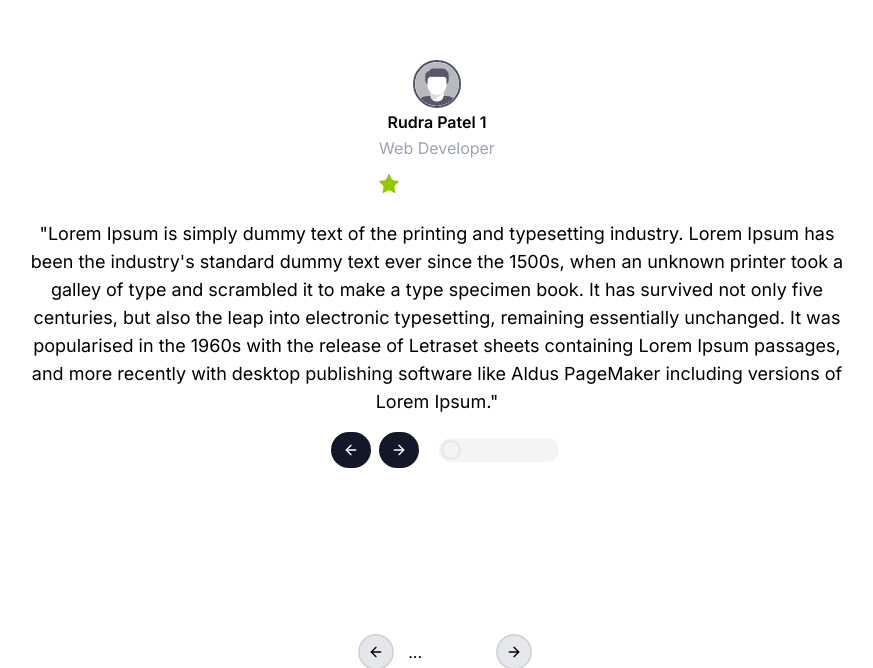
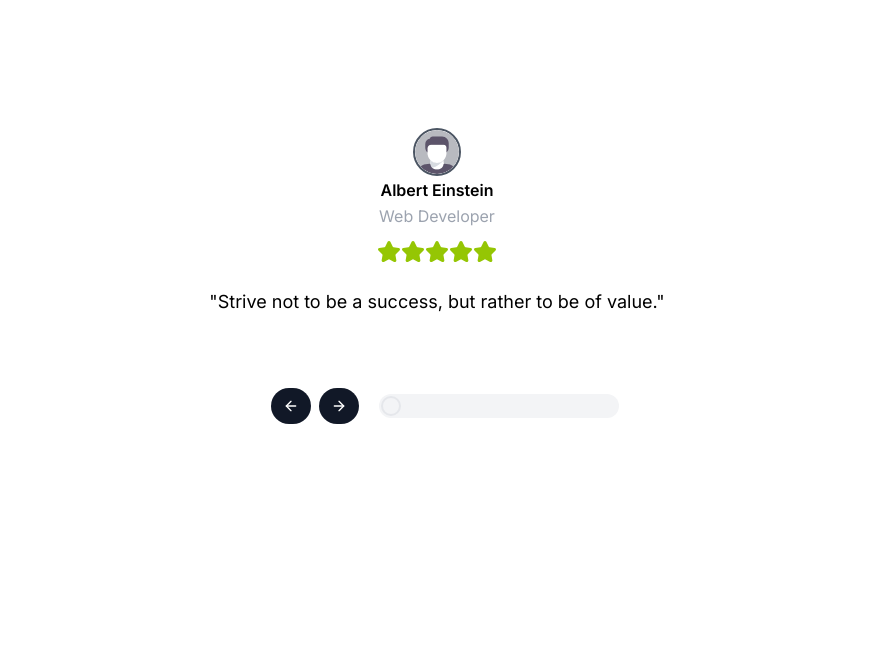
Before and after one commit to prudra2000/Velocify, a Next.js app: page / in a window 1280 px wide. Shown: the part 136-804 px from the top of the page, without its empty margins (195-1068 px from the left). Built offline with nearby package versions, Linux system fonts and the light colour scheme.

Commit message:
made carousel component

```diff
--- /dev/null
+++ b/public/sampleData.json
@@ -0,0 +1,64 @@
+{
+  "testimonials": [
+    {
+      "testimony": "Strive not to be a success, but rather to be of value.",
+      "author": "Albert Einstein",
+      "rating": 5,
+      "authorAvatar": "/avatar-svgrepo-com.svg"
+    },
+    {
+      "testimony": "You miss 100% of the shots you don’t take.",
+      "author": "Wayne Gretzky",
+      "rating": 4,
+      "authorAvatar": "/avatar-svgrepo-com.svg"
+    },
+    {
+      "testimony": "When everything seems to be going against you, remember that the airplane takes off against the wind, not with it.",
+      "author": "Henry Ford",
+      "rating": 4,
+      "authorAvatar": "/avatar-svgrepo-com.svg"
+    },
+    {
+      "testimony": "The best revenge is massive success.",
+      "author": "Frank Sinatra",
+      "rating": 5,
+      "authorAvatar": "/avatar-svgrepo-com.svg"
+    },
+    {
+      "testimony": "Your time is limited, so don’t waste it living someone else’s life.",
+      "author": "Steve Jobs",
+      "rating": 5,
+      "authorAvatar": "/avatar-svgrepo-com.svg"
+    },
+    {
+      "testimony": "I’ve learned that people will forget what you said, people will forget what you did, but people will never forget how you made them feel.",
+      "author": "Maya Angelou",
+      "rating": 5,
+      "authorAvatar": "/avatar-svgrepo-com.svg"
+    },
+    {
+      "testimony": "Twenty years from now you will be more disappointed by the things that you didn’t do than by the ones you did do, so throw off the bowlines, sail away from safe harbor, catch the trade winds in your sails. Explore, Dream, Discover.",
+      "author": "Mark Twain",
+      "rating": 4,
+      "authorAvatar": "/avatar-svgrepo-com.svg"
+    },
+    {
+      "testimony": "Life is 10% what happens to me and 90% of how I react to it.",
+      "author": "Charles Swindoll",
+      "rating": 3,
+      "authorAvatar": "/avatar-svgrepo-com.svg"
+    },
+    {
+      "testimony": "Life is what happens to you while you’re busy making other plans.",
+      "author": "John Lennon",
+      "rating": 4,
+      "authorAvatar": "/avatar-svgrepo-com.svg"
+    },
+    {
+      "testimony": "Winning isn’t everything, but wanting to win is.",
+      "author": "Vince Lombardi",
+      "rating": 4,
+      "authorAvatar": "/avatar-svgrepo-com.svg"
+    }
+  ]
+}
--- a/src/app/page.tsx
+++ b/src/app/page.tsx
@@ -1,63 +1,37 @@
-import { Button } from "@/components/button";
-import {
-  Testimonial,
-  TestimonialHeader,
-  TestimonialContent,
-  TestimonialFooter,
-} from "@/components/testimonial";
-import ReactDOM from "react-dom/client";
-import EmblaCarousel from "../components/emblaCarousel";
-import { EmblaOptionsType } from "embla-carousel";
-import { Carousel, CarouselContent, CarouselItem, CarouselNext, CarouselPrevious } from "@/components/carousel";
+"use client";
+import { useState, useEffect } from "react";
+import Carousel from "../components/carousel";
 
-const test = `"Lorem Ipsum is simply dummy text of the printing and typesetting
-            industry. Lorem Ipsum has been the industry's standard dummy text
-            ever since the 1500s, when an unknown printer took a galley of type
-            and scrambled it to make a type specimen book. It has survived not
-            only five centuries, but also the leap into electronic typesetting,
-            remaining essentially unchanged. It was popularised in the 1960s
-            with the release of Letraset sheets containing Lorem Ipsum passages,
-            and more recently with desktop publishing software like Aldus
-            PageMaker including versions of Lorem Ipsum."`;
 
-const OPTIONS: EmblaOptionsType = {};
-const SLIDE_COUNT = 5;
-const SLIDES = Array.from(Array(SLIDE_COUNT).keys()).map((index) => (
-  <Testimonial key={index} className="p-5">
-    <TestimonialHeader
-      name={`Rudra Patel ${index + 1}`}
-      secondaryInfo="Web Developer"
-      rating={index + 1}
-      starColor="#95c604"
-      avatarURL="/avatar-svgrepo-com.svg"
-    />
-    <TestimonialContent testimony={test} />
-  </Testimonial>
-));
+interface Testimonials {
+  author: string;
+  testimony: string;
+  rating: number;
+  authorAvatar: string;
+}
 
 export default function Home() {
-  const test = `"Lorem Ipsum is simply dummy text of the printing and typesetting
-            industry. Lorem Ipsum has been the industry's standard dummy text
-            ever since the 1500s, when an unknown printer took a galley of type
-            and scrambled it to make a type specimen book. It has survived not
-            only five centuries, but also the leap into electronic typesetting,
-            remaining essentially unchanged. It was popularised in the 1960s
-            with the release of Letraset sheets containing Lorem Ipsum passages,
-            and more recently with desktop publishing software like Aldus
-            PageMaker including versions of Lorem Ipsum."`;
+  const [testimonials, setTestimonials] = useState<Testimonials[]>([]);
+  const maxTestimonials = 10;
+
+  useEffect(() => {
+    const fetchTestimonials = async () => {
+      const response = await fetch("/sampleData.json");
+      const data = await response.json();
+      if (data.testimonials && data.testimonials.length > 0) {
+        setTestimonials(data.testimonials);
+      }
+    };
+
+    fetchTestimonials();
+  }, []);
+
   return (
     <main className="flex min-h-screen flex-col items-center justify-center">
       <div className="flex gap-2"></div>
-      <EmblaCarousel slides={SLIDES} options={OPTIONS} />
-      <Carousel>
-        <CarouselContent>
-          <CarouselItem>...</CarouselItem>
-          <CarouselItem>...</CarouselItem>
-          <CarouselItem>...</CarouselItem>
-        </CarouselContent>
-        <CarouselNext></CarouselNext>
-        <CarouselPrevious></CarouselPrevious>
-      </Carousel>
+      {testimonials.length > 0 && (
+        <Carousel testimonials={testimonials} maxTestimonials={maxTestimonials} looped={true} />
+      )}
     </main>
   );
 }
--- a/src/components/carousel.tsx
+++ b/src/components/carousel.tsx
@@ -1,262 +1,43 @@
-"use client"
+"use client";
+import {
+  Testimonial,
+  TestimonialHeader,
+  TestimonialContent,
+} from "@/components/testimonial";
+import EmblaCarousel from "../components/emblaCarousel";
+import { EmblaOptionsType } from "embla-carousel";
 
-import * as React from "react"
-import useEmblaCarousel, {
-  type UseEmblaCarouselType,
-} from "embla-carousel-react"
-import { ArrowLeft, ArrowRight } from "lucide-react"
-
-import { Button } from "../components/button"
-import { twMerge } from "tailwind-merge"
-
-type CarouselApi = UseEmblaCarouselType[1]
-type UseCarouselParameters = Parameters<typeof useEmblaCarousel>
-type CarouselOptions = UseCarouselParameters[0]
-type CarouselPlugin = UseCarouselParameters[1]
-
-type CarouselProps = {
-  opts?: CarouselOptions
-  plugins?: CarouselPlugin
-  orientation?: "horizontal" | "vertical"
-  setApi?: (api: CarouselApi) => void
+interface Testimonials {
+  author: string;
+  testimony: string;
+  rating: number;
+  authorAvatar: string;
 }
 
-type CarouselContextProps = {
-  carouselRef: ReturnType<typeof useEmblaCarousel>[0]
-  api: ReturnType<typeof useEmblaCarousel>[1]
-  scrollPrev: () => void
-  scrollNext: () => void
-  canScrollPrev: boolean
-  canScrollNext: boolean
-} & CarouselProps
-
-const CarouselContext = React.createContext<CarouselContextProps | null>(null)
-
-function useCarousel() {
-  const context = React.useContext(CarouselContext)
-
-  if (!context) {
-    throw new Error("useCarousel must be used within a <Carousel />")
-  }
-
-  return context
+interface CarouselProps {
+  testimonials: Testimonials[];
+  maxTestimonials: number;
+  looped?: boolean;
 }
 
-const Carousel = React.forwardRef<
-  HTMLDivElement,
-  React.HTMLAttributes<HTMLDivElement> & CarouselProps
->(
-  (
-    {
-      orientation = "horizontal",
-      opts,
-      setApi,
-      plugins,
-      className,
-      children,
-      ...props
-    },
-    ref
-  ) => {
-    const [carouselRef, api] = useEmblaCarousel(
-      {
-        ...opts,
-        axis: orientation === "horizontal" ? "x" : "y",
-      },
-      plugins
-    )
-    const [canScrollPrev, setCanScrollPrev] = React.useState(false)
-    const [canScrollNext, setCanScrollNext] = React.useState(false)
+const Carousel = ({ testimonials, maxTestimonials, looped }: CarouselProps) => {
+  const options: EmblaOptionsType = { loop: looped };
+  const SLIDES = testimonials
+    .slice(0, maxTestimonials)
+    .map((testimonialData, index) => (
+      <Testimonial key={index} className="p-5">
+        <TestimonialHeader
+          name={testimonialData.author}
+          secondaryInfo="Web Developer"
+          rating={testimonialData.rating}
+          starColor="#95c604"
+          avatarURL={testimonialData.authorAvatar}
+        />
+        <TestimonialContent testimony={testimonialData.testimony} />
+      </Testimonial>
+    ));
 
-    const onSelect = React.useCallback((api: CarouselApi) => {
-      if (!api) {
-        return
-      }
+  return <EmblaCarousel slides={SLIDES} options={options} />;
+};
 
-      setCanScrollPrev(api.canScrollPrev())
-      setCanScrollNext(api.canScrollNext())
-    }, [])
-
-    const scrollPrev = React.useCallback(() => {
-      api?.scrollPrev()
-    }, [api])
-
-    const scrollNext = React.useCallback(() => {
-      api?.scrollNext()
-    }, [api])
-
-    const handleKeyDown = React.useCallback(
-      (event: React.KeyboardEvent<HTMLDivElement>) => {
-        if (event.key === "ArrowLeft") {
-          event.preventDefault()
-          scrollPrev()
-        } else if (event.key === "ArrowRight") {
-          event.preventDefault()
-          scrollNext()
-        }
-      },
-      [scrollPrev, scrollNext]
-    )
-
-    React.useEffect(() => {
-      if (!api || !setApi) {
-        return
-      }
-
-      setApi(api)
-    }, [api, setApi])
-
-    React.useEffect(() => {
-      if (!api) {
-        return
-      }
-
-      onSelect(api)
-      api.on("reInit", onSelect)
-      api.on("select", onSelect)
-
-      return () => {
-        api?.off("select", onSelect)
-      }
-    }, [api, onSelect])
-
-    return (
-      <CarouselContext.Provider
-        value={{
-          carouselRef,
-          api: api,
-          opts,
-          orientation:
-            orientation || (opts?.axis === "y" ? "vertical" : "horizontal"),
-          scrollPrev,
-          scrollNext,
-          canScrollPrev,
-          canScrollNext,
-        }}
-      >
-        <div
-          ref={ref}
-          onKeyDownCapture={handleKeyDown}
-          className={twMerge("relative", className)}
-          role="region"
-          aria-roledescription="carousel"
-          {...props}
-        >
-          {children}
-        </div>
-      </CarouselContext.Provider>
-    )
-  }
-)
-Carousel.displayName = "Carousel"
-
-const CarouselContent = React.forwardRef<
-  HTMLDivElement,
-  React.HTMLAttributes<HTMLDivElement>
->(({ className, ...props }, ref) => {
-  const { carouselRef, orientation } = useCarousel()
-
-  return (
-    <div ref={carouselRef} className="overflow-hidden">
-      <div
-        ref={ref}
-        className={twMerge(
-          "flex",
-          orientation === "horizontal" ? "-ml-4" : "-mt-4 flex-col",
-          className
-        )}
-        {...props}
-      />
-    </div>
-  )
-})
-CarouselContent.displayName = "CarouselContent"
-
-const CarouselItem = React.forwardRef<
-  HTMLDivElement,
-  React.HTMLAttributes<HTMLDivElement>
->(({ className, ...props }, ref) => {
-  const { orientation } = useCarousel()
-
-  return (
-    <div
-      ref={ref}
-      role="group"
-      aria-roledescription="slide"
-      className={twMerge(
-        "min-w-0 shrink-0 grow-0 basis-full",
-        orientation === "horizontal" ? "pl-4" : "pt-4",
-        className
-      )}
-      {...props}
-    />
-  )
-})
-CarouselItem.displayName = "CarouselItem"
-
-const CarouselPrevious = React.forwardRef<
-  HTMLButtonElement,
-  React.ComponentProps<typeof Button>
->(({ className, variant = "outline", size = "icon", ...props }, ref) => {
-  const { orientation, scrollPrev, canScrollPrev } = useCarousel()
-
-  return (
-    <Button
-      ref={ref}
-      variant={variant}
-      size={size}
-      className={twMerge(
-        "absolute  h-8 w-8 rounded-full",
-        orientation === "horizontal"
-          ? "-left-12 top-1/2 -translate-y-1/2"
-          : "-top-12 left-1/2 -translate-x-1/2 rotate-90",
-        className
-      )}
-      disabled={!canScrollPrev}
-      onClick={scrollPrev}
-      {...props}
-    >
-      <ArrowLeft className="h-4 w-4" />
-      <span className="sr-only">Previous slide</span>
-    </Button>
-  )
-})
-CarouselPrevious.displayName = "CarouselPrevious"
-
-const CarouselNext = React.forwardRef<
-  HTMLButtonElement,
-  React.ComponentProps<typeof Button>
->(({ className, variant = "outline", size = "icon", ...props }, ref) => {
-  const { orientation, scrollNext, canScrollNext } = useCarousel()
-
-  return (
-    <Button
-      ref={ref}
-      variant={variant}
-      size={size}
-      className={twMerge(
-        "absolute h-8 w-8 rounded-full",
-        orientation === "horizontal"
-          ? "-right-12 top-1/2 -translate-y-1/2"
-          : "-bottom-12 left-1/2 -translate-x-1/2 rotate-90",
-        className
-      )}
-      disabled={!canScrollNext}
-      onClick={scrollNext}
-      {...props}
-    >
-      <ArrowRight className="h-4 w-4" />
-      <span className="sr-only">Next slide</span>
-    </Button>
-  )
-})
-CarouselNext.displayName = "CarouselNext"
-
-export {
-  type CarouselApi,
-  Carousel,
-  CarouselContent,
-  CarouselItem,
-  CarouselPrevious,
-  CarouselNext,
-}
+export default Carousel;
--- a/src/components/emblaCarousel.tsx
+++ b/src/components/emblaCarousel.tsx
@@ -51,7 +51,7 @@ const EmblaCarousel: React.FC<PropType> = (props) => {
             <DotButton
               key={index}
               onClick={() => onDotButtonClick(index)}
-              className={`text-xs rounded-full after:bg-gray-900 p-2 h-fit ${index === selectedIndex ? 'outline outline-2 outline-gray-200' : ''}`}
+              className={`text-xs rounded-full after:bg-gray-900 p-1 md:p-2 h-fit ${index === selectedIndex ? 'outline outline-2 outline-gray-200' : ''}`}
               children={
                 <p></p>
               }
--- a/src/components/ratingstars.tsx
+++ b/src/components/ratingstars.tsx
@@ -29,11 +29,11 @@ const RatingStars: React.FC<RatingStarsProps> = ({ rating, starColor = "#ffc978"
         return (
           <div key={index} onClick={() => handleRating(starValue)} className="cursor-pointer">
             {ratingStars >= starValue ? (
-                <Star fill={starColor} stroke=""/>
+                <Star fill={starColor} stroke={starColor}/>
             ) : ratingStars >= starValue - 0.5 ? (
-                <StarHalf fill={starColor} stroke=""/>
+                <StarHalf fill={starColor} stroke={starColor}/>
             ) : (
-                <Star fill="none" stroke=""/>
+                <Star fill="none" stroke={starColor}/>
             )}
           </div>
         );
```
Also changed, not shown: src/components/EmblaCarouselArrowButtons.tsx (+18 -6 lines).
